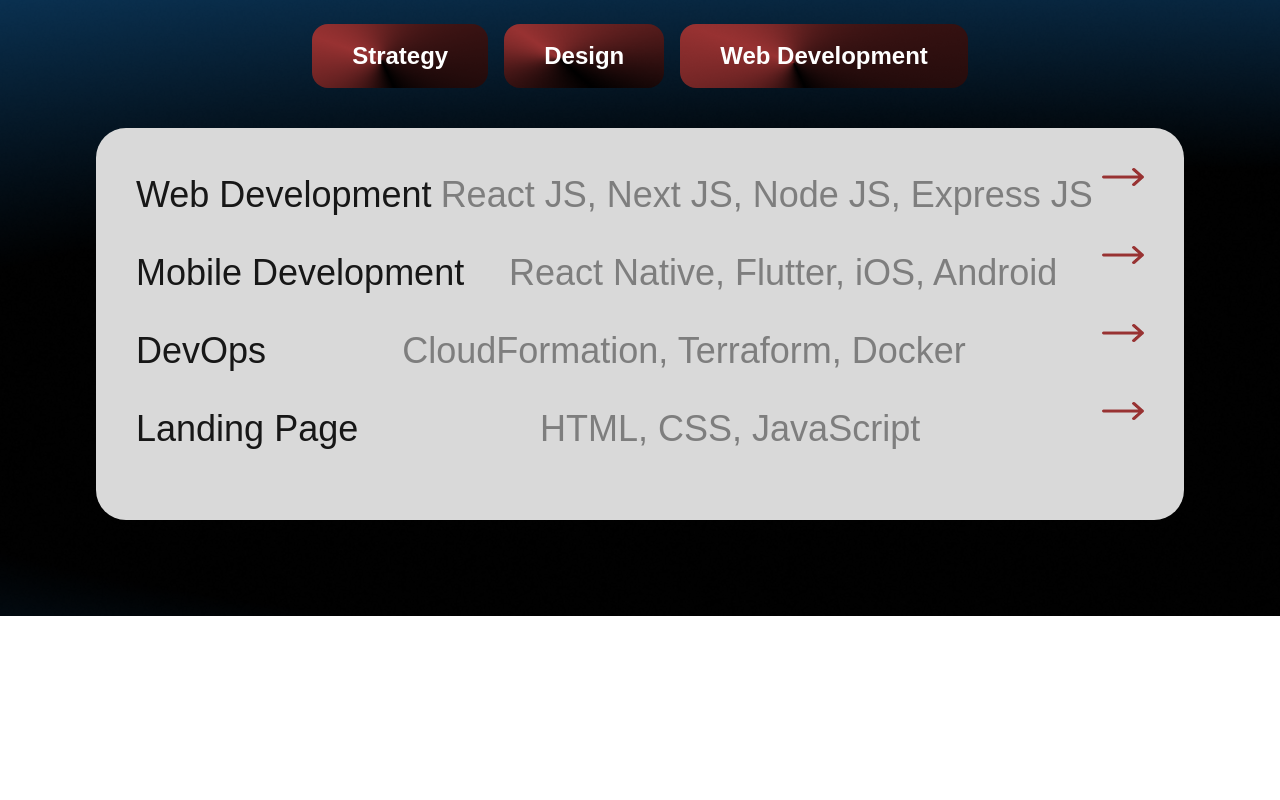
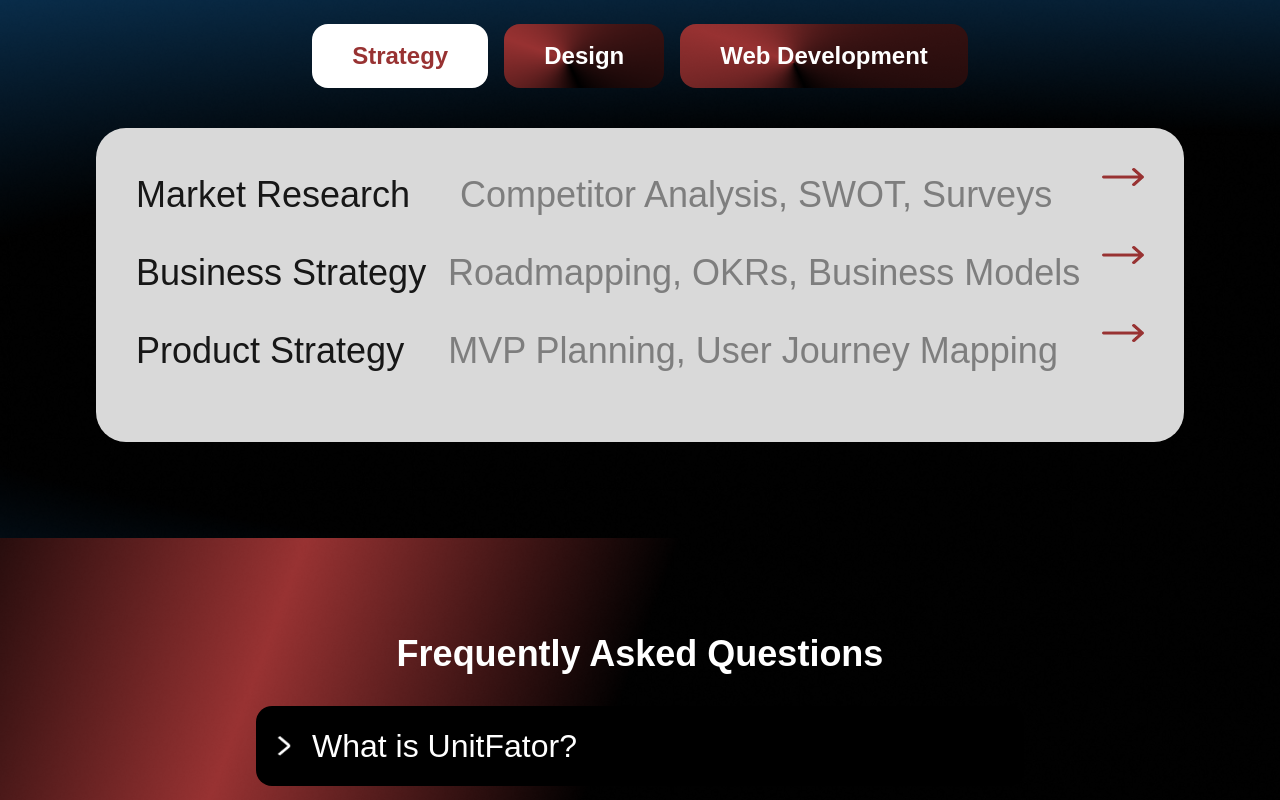
Before and after one commit to M-Jawad338211/UnitFactor-Website, a Next.js app: page / in a window 1280 px wide. Shown: the part 4880-5680 px from the top of the page. Before the commit the page ends 5496 px from the top, so only its background shows below. Built offline with nearby package versions, Linux system fonts and the light colour scheme.

Commit message:
faq section completed

```diff
--- a/src/app/page.js
+++ b/src/app/page.js
@@ -13,6 +13,7 @@ export default function Home() {
       <Animations />
       <CardCarousel />
       <Services />
+      <Faqs />
     </div>
   );
 }
@@ -844,7 +845,56 @@ professionally and on time`,
 }
 
 function Services() {
-  const technologies = [
+  const [activeCategory, setActiveCategory] = useState("Strategy");
+
+  const strategyServices = [
+    {
+      stack: "Market Research",
+      technology: "Competitor Analysis, SWOT, Surveys",
+      icon: (
+        <img src="./vector.png" alt="arrow" className="w-[42px] h-[18px]" />
+      ),
+    },
+    {
+      stack: "Business Strategy",
+      technology: "Roadmapping, OKRs, Business Models",
+      icon: (
+        <img src="./vector.png" alt="arrow" className="w-[42px] h-[18px]" />
+      ),
+    },
+    {
+      stack: "Product Strategy",
+      technology: "MVP Planning, User Journey Mapping",
+      icon: (
+        <img src="./vector.png" alt="arrow" className="w-[42px] h-[18px]" />
+      ),
+    },
+  ];
+
+  const designServices = [
+    {
+      stack: "UI/UX Design",
+      technology: "Wireframes, Prototypes, User Flows",
+      icon: (
+        <img src="./vector.png" alt="arrow" className="w-[42px] h-[18px]" />
+      ),
+    },
+    {
+      stack: "Brand Identity",
+      technology: "Logos, Color Palettes, Typography",
+      icon: (
+        <img src="./vector.png" alt="arrow" className="w-[42px] h-[18px]" />
+      ),
+    },
+    {
+      stack: "Visual Design",
+      technology: "Mockups, Design Systems, Style Guides",
+      icon: (
+        <img src="./vector.png" alt="arrow" className="w-[42px] h-[18px]" />
+      ),
+    },
+  ];
+  const development = [
     {
       stack: "Web Development",
       technology: "React JS, Next JS, Node JS, Express JS",
@@ -875,6 +925,16 @@ function Services() {
       ),
     },
   ];
+  let activeServices = [];
+  if (activeCategory === "Strategy") {
+    activeServices = strategyServices;
+  }
+  if (activeCategory === "Design") {
+    activeServices = designServices;
+  }
+  if (activeCategory === "Web Development") {
+    activeServices = development;
+  }
 
   return (
     <div className="p-24 w-full h-full items-center justify-center text-center bg-[url('/animation-bg.png')] bg-no-repeat bg-center bg-cover">
@@ -887,25 +947,46 @@ function Services() {
         </p>
       </div>
       <div className="flex  justify-center gap-4 mt-10">
-        <button className="text-white text-2xl font-bold rounded-2xl items-center px-10 py-4 bg-[url('/services-bg.png')] bg-cover bg-center cursor-pointer">
+        <button
+          onClick={() => setActiveCategory("Strategy")}
+          className={` text-2xl font-bold rounded-2xl items-center px-10 py-4  cursor-pointer ${
+            activeCategory === "Strategy"
+              ? "bg-white text-[#983232]"
+              : "bg-[url('/services-bg.png')] bg-cover bg-center text-white"
+          }`}
+        >
           Strategy
         </button>
-        <button className="text-white text-2xl font-bold rounded-2xl px-10 py-4 bg-[url('/services.png')] bg-cover bg-center cursor-pointer">
+        <button
+          onClick={() => setActiveCategory("Design")}
+          className={` text-2xl font-bold rounded-2xl items-center px-10 py-4  cursor-pointer ${
+            activeCategory === "Design"
+              ? "bg-white text-[#983232]"
+              : "bg-[url('/services-bg.png')] bg-cover bg-center text-white"
+          }`}
+        >
           Design
         </button>
-        <button className="text-white text-2xl font-bold rounded-2xl px-10 py-4 bg-[url('/services-bg.png')] bg-cover bg-center cursor-pointer">
+        <button
+          onClick={() => setActiveCategory("Web Development")}
+          className={` text-2xl font-bold rounded-2xl items-center px-10 py-4  cursor-pointer ${
+            activeCategory === "Web Development"
+              ? "bg-white text-[#983232]"
+              : "bg-[url('/services-bg.png')] bg-cover bg-center text-white"
+          }`}
+        >
           Web Development
         </button>
       </div>
       <div className="flex flex-col  mt-10 bg-[#D9D9D9] rounded-[30px] p-10">
-        {technologies.map((service, index) => (
+        {activeServices.map((service, index) => (
           <div key={index} className="flex  justify-between mb-6">
             <span className="text-4xl font-medium leading-[150%] tracking-[0]">
               {service.stack}
             </span>
-            <span className="text-4xl text-[#7E7E7E] font-medium leading-[150%] tracking-[0]">
+            <h4 className="text-4xl text-[#7E7E7E] font-medium leading-[150%] tracking-[0]">
               {service.technology}
-            </span>
+            </h4>
             <span>{service.icon}</span>
           </div>
         ))}
@@ -913,3 +994,89 @@ function Services() {
     </div>
   );
 }
+
+function Faqs() {
+  const [isOpen, setIsOpen] = useState(false);
+  const toggleOpen = (index) => {
+    setIsOpen(isOpen === index ? null : index);
+  };
+
+  const faqs = [
+    {
+      question: "What is UnitFator?",
+      answer:
+        "UnitFator is a SaaS platform designed to help you manage, track, and optimize your financial workflows efficiently.",
+    },
+    {
+      question: "How secure is my data with UnitFator?",
+      answer:
+        "We use industry-standard encryption and follow best practices to ensure your data is secure and accessible only to you.",
+    },
+    {
+      question: "Can I use UnitFator on mobile devices?",
+      answer:
+        "Yes, UnitFator is fully responsive and can be accessed seamlessly across desktops, tablets, and mobile devices.",
+    },
+    {
+      question: "Does UnitFator support integrations?",
+      answer:
+        "Yes, UnitFator supports integrations with popular tools like Slack, Google Workspace, and accounting software.",
+    },
+    {
+      question: "Can multiple team members use UnitFator?",
+      answer:
+        "Absolutely! UnitFator is built for collaboration. You can invite team members, assign roles, and set permissions.",
+    },
+    {
+      question: "Is there a free trial available?",
+      answer:
+        "Yes, we offer a 14-day free trial so you can explore UnitFator before committing to a paid plan.",
+    },
+    {
+      question: "How can I contact support?",
+      answer:
+        "You can reach out to our support team 24/7 via live chat or email at support@unitfator.com.",
+    },
+    {
+      question: "What payment methods do you accept?",
+      answer:
+        "We accept all major credit cards, PayPal, and bank transfers for annual subscriptions.",
+    },
+  ];
+
+  return (
+    <div className="p-24 w-full h-full items-center justify-center text-center bg-[url('/main.png')] bg-no-repeat bg-center bg-cover">
+      <h2 className="text-4xl font-bold text-white mb-8">
+        Frequently Asked Questions
+      </h2>
+      <div className="max-w-3xl mx-auto text-left">
+        {faqs.map((faq, index) => (
+          <div
+            key={index}
+            className=" flex flex-col mb-6 py-4 px-4 rounded-2xl text-white  cursor-pointer bg-[#000000]   "
+          >
+            <div
+              className="flex gap-4 items-center "
+              onClick={() => toggleOpen(index)}
+            >
+              <img
+                src="./angle.png"
+                className={`w-[24px] h-[20px]  transform transition-transform duration-300 ease-in-out ${
+                  isOpen === index ? "rotate-90" : "rotate-0"
+                }`}
+              />
+
+              <p className=" text-[32px] font-medium leading-[150%] tracking-[0] ">
+                {faq.question}
+              </p>
+            </div>
+
+            {isOpen === index && (
+              <p className="text-lg text-white  mt-4 pl-9">{faq.answer}</p>
+            )}
+          </div>
+        ))}
+      </div>
+    </div>
+  );
+}
```
Also changed, not shown: public/angle.png (added).
